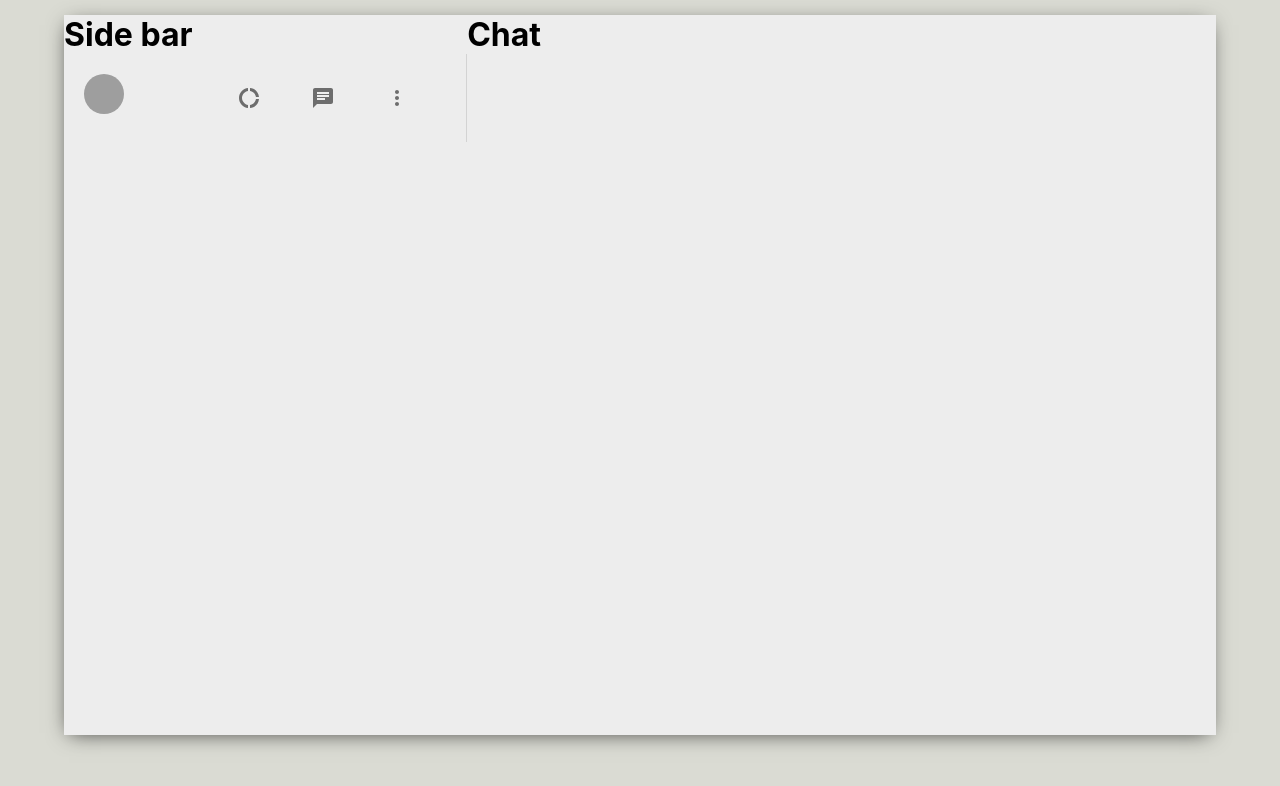
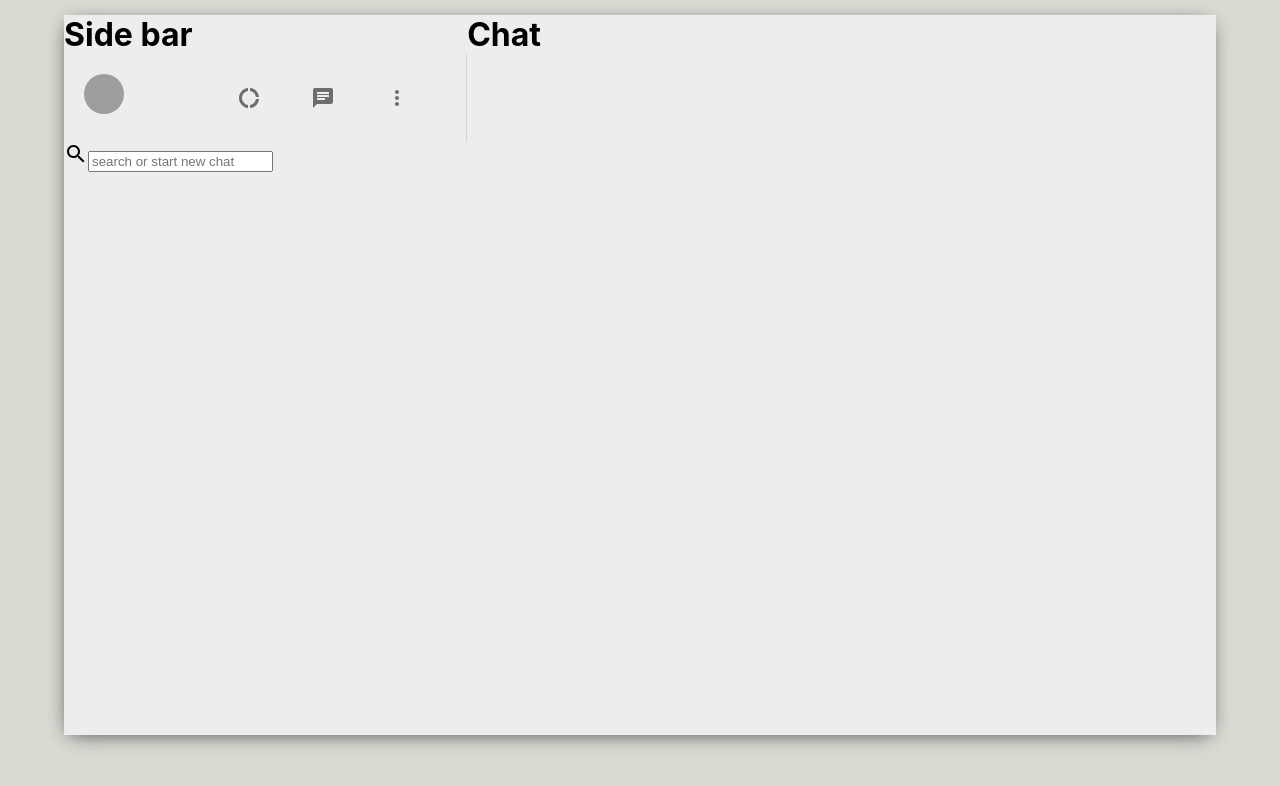
Before and after one commit to Elir-Mahad/whatmern, a React (Create React App) app: page / in a window 1280 px wide. Shown: the top 786 px of the page. Built offline with nearby package versions, Linux system fonts and the light colour scheme; grey boxes are pictures that could not be loaded.

Commit message:
added input filed and search icon

```diff
--- a/src/Sidebar.js
+++ b/src/Sidebar.js
@@ -5,6 +5,7 @@
 import DonutLargeIcon from "@material-ui/icons/DonutLarge";
 import ChatIcon from "@material-ui/icons/Chat";
 import MoreVertIcon from "@material-ui/icons/MoreVert";
+import SearchOutlined from "@material-ui/icons/SearchOutlined";
 import { Avatar, IconButton } from "@material-ui/core";
 
 function Sidebar() {
@@ -31,6 +32,13 @@
 					</IconButton>
 				</div>
 			</div>
+
+			<div className="sidebard_search">
+				<div className="sidebar_searchContainer">
+					<SearchOutlined />
+					<input placeholder="search or start new chat" type="text" />
+				</div>
+			</div>
 		</div>
 	);
 }
```
